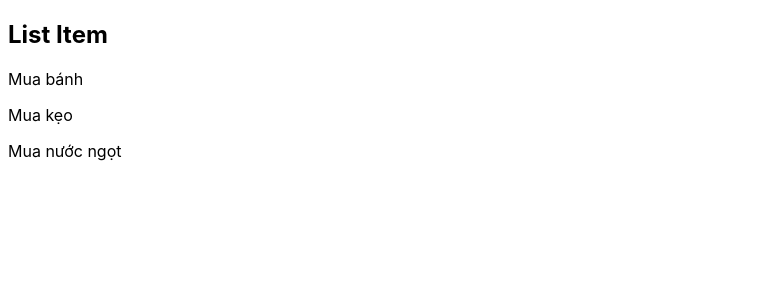
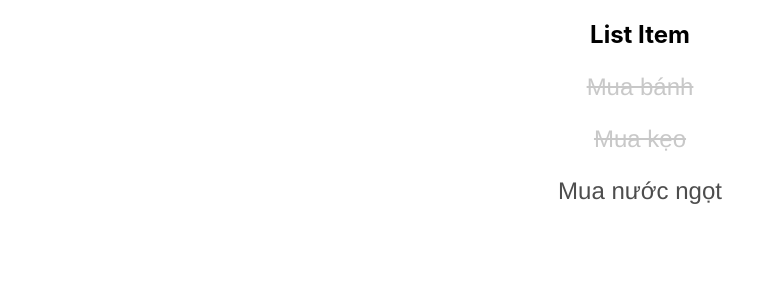
Before and after one commit to git-huunhan/create-react-app, a React (Create React App) app: page / in a window 1280 px wide. Shown: the top 300 px of the page, without its empty margins (0-776 px from the left). Built offline with nearby package versions, Linux system fonts and the light colour scheme.

Commit message:
Using props to render item with object and using dynamic class names

```diff
--- a/src/App.css
+++ b/src/App.css
@@ -1,3 +1,4 @@
 .App {
+  text-align: center;
   margin: 8px;
 }
--- a/src/App.js
+++ b/src/App.js
@@ -7,9 +7,9 @@
     super();
 
     this.todoItems = [
-      'Mua bánh',
-      'Mua kẹo',
-      'Mua nước ngọt'
+      { title: 'Mua bánh', isComplete: true },
+      { title: 'Mua kẹo', isComplete: true  },
+      { title: 'Mua nước ngọt' }
     ];
   }
 
@@ -19,7 +19,7 @@
         <h2>List Item</h2>
         {
           this.todoItems.map((item, index) =>
-          <TodoItem key={index} title={item}/>
+          <TodoItem key={index} item={item}/>
           )
         }
       </div>
--- /dev/null
+++ b/src/components/TodoItem.css
@@ -0,0 +1,14 @@
+.TodoItem {
+  font-family: 'Helvetica Neue',
+  Helvetica,
+  Arial,
+  sans-serif;
+  font-weight: 300;
+  font-size: 24px;
+  color: #4d4d4d;
+}
+
+.TodoItem-complete {
+  text-decoration: line-through;
+  opacity: 0.3;
+}
--- a/src/components/TodoItem.js
+++ b/src/components/TodoItem.js
@@ -1,10 +1,17 @@
 import React, { Component } from 'react';
+import './TodoItem.css';
 
 class TodoItem extends Component {
   render(){
+    const { item } = this.props;
+    let className = 'TodoItem';
+    if(item.isComplete){
+       className += ' TodoItem-complete'
+    }
+
     return(
-      <div className="TodoItem">
-        <p>{this.props.title}</p>
+      <div className={ className }>
+        <p>{this.props.item.title}</p>
       </div>
     );
   }
```
